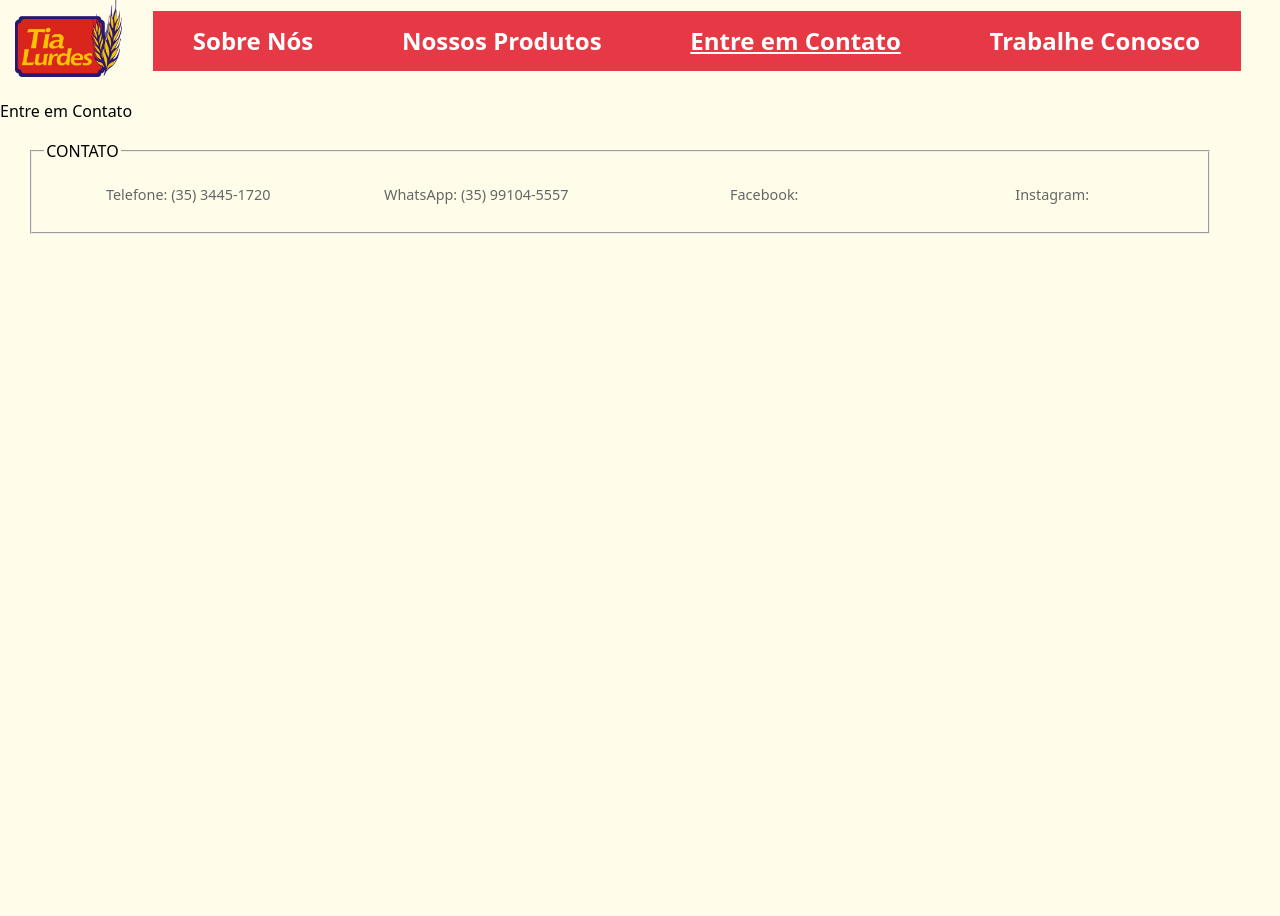
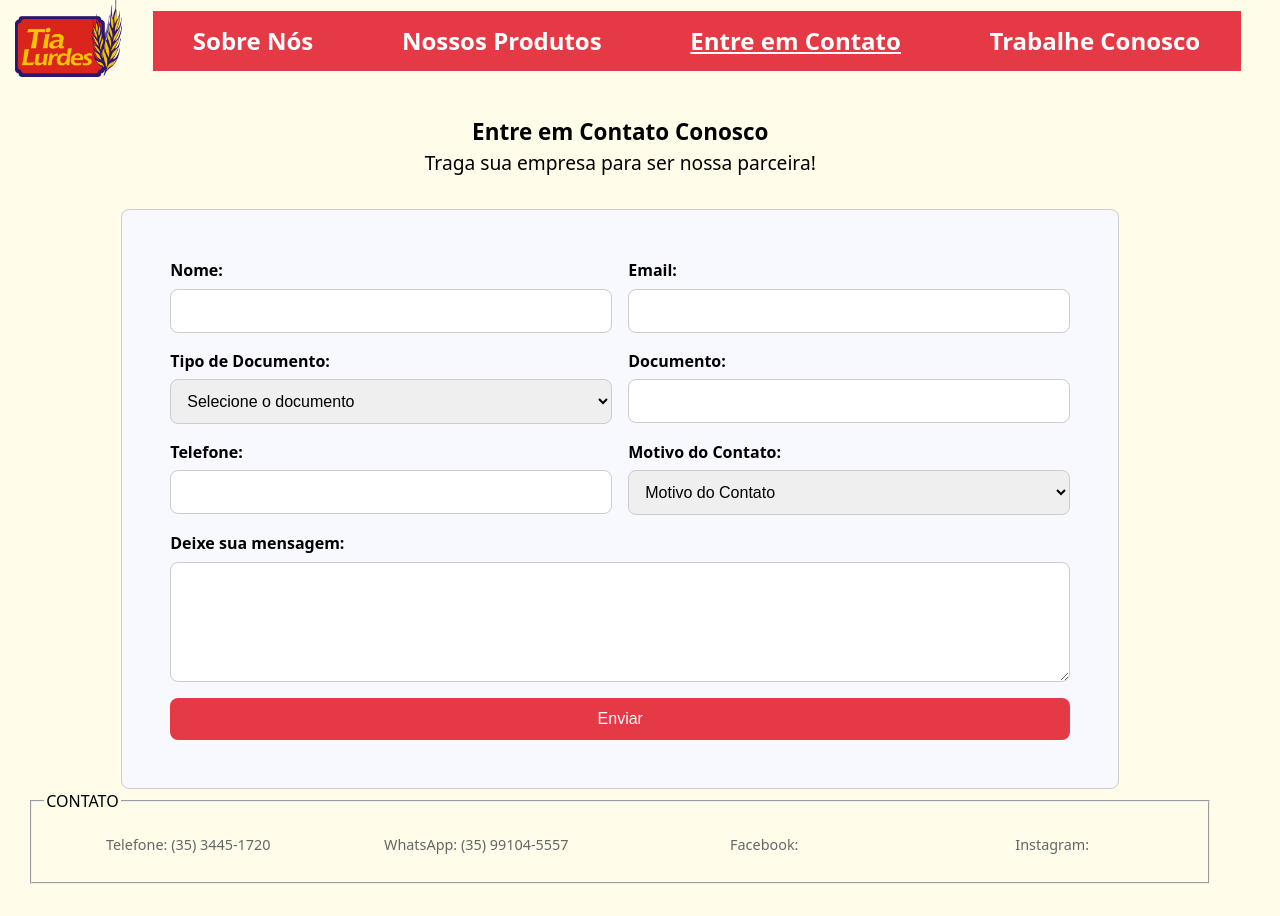
Before and after one commit to Joao-MCO/Tia-Lurdes, a React (Vite) app: page /contact in a window 1280 px wide. Before the commit the page ends 800 px from the top, so only its background shows below. Built offline with nearby package versions, Linux system fonts and the light colour scheme.

Commit message:
página de entre em contato

```diff
--- a/src/App.tsx
+++ b/src/App.tsx
@@ -4,6 +4,7 @@ import Menu from './components/Menu'
 import Home from './components/Home'
 import './styles/App.css'
 import Products from './components/Products'
+import Contact from './components/Contact'
 
 function App() {
 
@@ -17,7 +18,7 @@ function App() {
         <Route path="/" element={<Home />} />
         <Route path="/about" element={<AboutUs />} />
         <Route path="/products" element={<Products />} />
-        <Route path="/contact" element={<p>Entre em Contato</p>} />
+        <Route path="/contact" element={<Contact />} />
         <Route path="/jobs" element={<p>Trabalhe Conosco</p>} />
       </Routes>
       <footer>
--- /dev/null
+++ b/src/components/Contact.tsx
@@ -0,0 +1,60 @@
+import React from 'react'
+import '../styles/Contact.css'
+
+function Contact() {
+  return (
+    <main>
+        <div className="contact-container">
+            <div className='contact-us-title'>
+                <h3>Entre em Contato Conosco</h3>
+                <p>Traga sua empresa para ser nossa parceira!</p>
+            </div>
+            <div className='contact-us-form'>
+                <form name="contact-us" method="POST" data-netlify="true">
+                    <div className="field-group">
+                        <label htmlFor="name">Nome:</label>
+                        <input type="text" id="name" name="name" required />
+                    </div>
+                    <div className="field-group">
+                        <label htmlFor="email">Email:</label>
+                        <input type="email" id="email" name="email" required />
+                    </div>
+                    <div className="field-group">
+                        <label htmlFor="inquiry-type">Tipo de Documento:</label>
+                        <select id="doc-type" name="doc-type" required>
+                            <option value="" disabled selected>Selecione o documento</option>
+                            <option value="person">CPF</option>
+                            <option value="enterprise">CNPJ</option>
+                        </select>
+                    </div>
+                    <div className="field-group">
+                        <label htmlFor="document">Documento:</label>
+                        <input type="text" id='document' name='document' required/>
+                    </div>
+                    <div className="field-group">
+                        <label htmlFor="phone">Telefone:</label>
+                        <input type="text" id='phone' name='phone' required/>
+                    </div>
+                    <div className="field-group">
+                        <label htmlFor="type">Motivo do Contato:</label>
+                        <select name="type" id="type" required>
+                            <option value="" disabled selected>Motivo do Contato</option>
+                            <option value="partnership">Parceria</option>
+                            <option value="buy">Compra</option>
+                            <option value="other">Outro</option>
+                        </select>
+                    </div>
+                    <input type="hidden" name="form-name" value="contact-us" />
+                    <div className="field-group">
+                        <label htmlFor="message">Deixe sua mensagem:</label>
+                        <textarea name="message" id="message"></textarea>
+                    </div>
+                    <button type="submit">Enviar</button>
+                </form>
+            </div>
+        </div>
+    </main>
+  )
+}
+
+export default Contact
--- a/src/styles/App.css
+++ b/src/styles/App.css
@@ -52,9 +52,6 @@ footer {
   margin: 0;
 }
 
-
-
-/* CSS variables for app layout */
 :root {
   --app-margin-desktop: 3rem;
   --app-margin-mobile: 0.75rem;
--- /dev/null
+++ b/src/styles/Contact.css
@@ -0,0 +1,158 @@
+:root {
+    --form-gap: 1rem;
+    --input-padding: 0.75rem;
+    --border-radius: 0.5rem;
+}
+
+.contact-container {
+    display: flex;
+    flex-direction: column;
+    align-items: center;
+    width: 100%;
+}
+
+.contact-us-title {
+    width: 100%;
+    max-width: 900px;
+    font-size: 1.2rem;
+    text-align: center;
+    margin: 2rem;
+}
+
+.contact-us-form {
+    width: 100%;
+    max-width: 900px;
+    margin: 0;
+    display: flex;
+    flex-direction: column;
+    align-items: center;
+    background-color: ghostwhite;
+    border: 1px solid #ccc;
+    border-radius: var(--border-radius);
+    padding: 3rem;
+}
+
+.contact-us-title h3{
+    margin: 0;
+}
+
+.contact-us-title p{
+    margin: 0;
+}
+
+.contact-us-form form {
+    display: grid;
+    grid-template-columns: 1fr 1fr;
+    gap: var(--form-gap);
+    width: 100%;
+}
+
+.contact-us-form .field-group {
+    display: flex;
+    flex-direction: column;
+}
+
+.contact-us-form select{
+    width: 100%;
+    padding: var(--input-padding);
+    border: 1px solid #ccc;
+    border-radius: var(--border-radius);
+    font-size: 1rem;
+    box-sizing: border-box;
+    outline: none;
+    transition: border-color 0.2s;
+}
+
+.contact-us-form .field-group:last-of-type,
+.contact-us-form button {
+    grid-column: 1 / -1;
+    width: 100%;
+}
+
+.contact-us-form .field-group:last-of-type textarea {
+    width: 100%;
+}
+
+.contact-us-form .field-name {
+    grid-area: name;
+}
+
+.contact-us-form .field-email {
+    grid-area: email;
+}
+
+.contact-us-form .field-subject {
+    grid-area: subject;
+}
+
+.contact-us-form .field-message {
+    grid-area: message;
+}
+
+.contact-us-form .field-submit {
+    grid-area: submit;
+    justify-self: center;
+    width: 100%;
+    max-width: 200px;
+}
+
+.contact-us-form label {
+    font-weight: bold;
+    display: block;
+    margin-bottom: 0.4rem;
+}
+
+.contact-us-form input,
+.contact-us-form textarea {
+    width: 100%;
+    padding: var(--input-padding);
+    border: 1px solid #ccc;
+    border-radius: var(--border-radius);
+    font-size: 1rem;
+    box-sizing: border-box;
+    outline: none;
+    transition: border-color 0.2s;
+}
+
+.contact-us-form input:focus,
+.contact-us-form textarea:focus {
+    border-color: #4CAF50;
+}
+
+.contact-us-form textarea {
+    resize: vertical;
+    min-height: 120px;
+}
+
+.contact-us-form button {
+    padding: var(--input-padding);
+    font-size: 1rem;
+    border: none;
+    border-radius: var(--border-radius);
+    background-color: #e63946;
+    color: white;
+    cursor: pointer;
+    transition: background-color 0.2s;
+}
+
+.contact-us-form button:hover {
+    background-color: #940000;
+}
+
+@media (max-width: 480px) {
+    .contact-us-form {
+        grid-template-areas:
+            "name"
+            "email"
+            "subject"
+            "message"
+            "submit";
+        grid-template-columns: 1fr;
+        gap: calc(var(--form-gap) * 0.75);
+        padding: 0.75rem;
+    }
+
+    .contact-us-form .field-submit {
+        max-width: none;
+    }
+}
```
